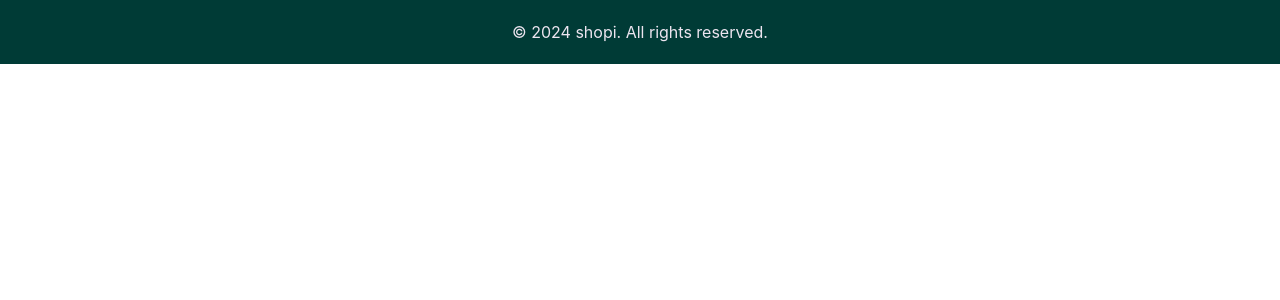
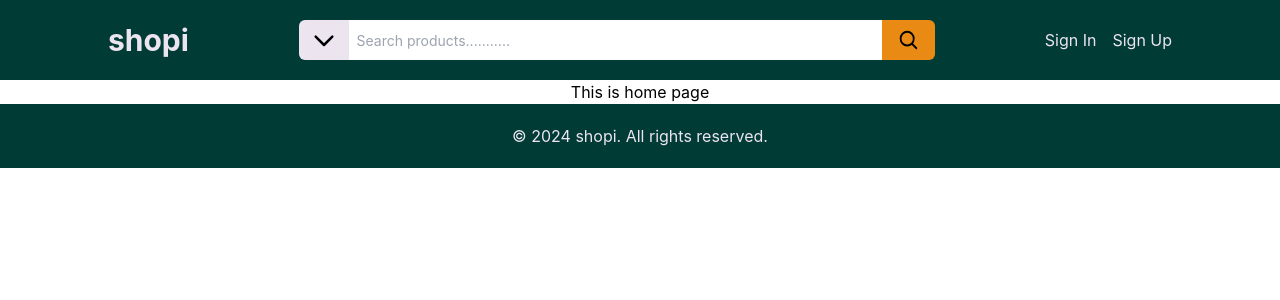
Before and after one commit to laxmankrishnamurti/E-Commerce-Site, a React (Vite) app in the folder Frontend/: page / in a window 1280 px wide. Shown: the top 300 px of the page. Built offline with nearby package versions, Linux system fonts and the light colour scheme.

Commit message:
working on routes

```diff
--- a/Frontend/src/App.tsx
+++ b/Frontend/src/App.tsx
@@ -1,17 +1,17 @@
-import {Signup, Signin, Header, Footer} from './components/index.components'
+// import {Signup, Signin, Header, Footer} from './components/index.components'
 
-function App() {
+// function App() {
 
-  return (
-    <>
-      <div className='font-sans'>
-        {/* <Signup/> */}
-        {/* <Signin/> */}
-        {/* <Header/> */}
-        <Footer/>
-      </div>
-    </>
-  )
-}
+//   return (
+//     <>
+//       <div className='font-sans'>
+//         {/* <Signup/> */}
+//         {/* <Signin/> */}
+//         {/* <Header/> */}
+//         {/* <Footer/> */}
+//       </div>
+//     </>
+//   )
+// }
 
-export default App
+// export default App
--- a/Frontend/src/components/header/Header.tsx
+++ b/Frontend/src/components/header/Header.tsx
@@ -23,7 +23,9 @@ function Header() {
   return (
     <div className='w-full min-h-20 bg-hbg flex items-center justify-evenly'>
         <div className="text-center">
-            <h1 className="text-3xl font-bold text-bg">shopi</h1>
+            <h1 className="text-3xl font-bold text-bg">
+                <Link to={`/`}>shopi</Link>
+            </h1>
         </div>
         <div className='w-2/4 h-10'>
             <form className='w-full h-full flex items-center justify-center'>
--- /dev/null
+++ b/Frontend/src/components/home/Home.tsx
@@ -0,0 +1,9 @@
+
+
+function Home() {
+  return (
+    <div className='text-center'>This is home page</div>
+  )
+}
+
+export default Home
--- a/Frontend/src/components/index.components.ts
+++ b/Frontend/src/components/index.components.ts
@@ -2,10 +2,12 @@ import Signup from "./singup/Signup";
 import Signin from "./singin/Signin";
 import Header from "./header/Header";
 import Footer from "./footer/Footer";
+import Home from "./home/Home";
 
 export {
     Signup,
     Signin,
     Header,
-    Footer
+    Footer,
+    Home
 }
--- a/Frontend/src/main.tsx
+++ b/Frontend/src/main.tsx
@@ -1,14 +1,27 @@
 import { StrictMode } from 'react'
 import { createRoot } from 'react-dom/client'
-import App from './App.tsx'
 import './index.css'
 
-import { BrowserRouter as Router } from 'react-router-dom'
+import {RouterProvider, Route, createBrowserRouter, createRoutesFromElements} from 'react-router-dom'
+
+import Root from './router/Root.tsx'
+import {Home, Signup, Signin} from './components/index.components.ts'
+
+const router = createBrowserRouter(
+  createRoutesFromElements(
+    <Route path='/' element={<Root/>}>
+      <Route path='/' element={<Home/>}/>
+      <Route path='/signup' element={<Signup/>}/>
+      <Route path='/signin' element={<Signin/>}/>
+    </Route>
+  )
+)
 
 createRoot(document.getElementById('root')!).render(
   <StrictMode>
-    <Router>
+    <RouterProvider router={router}/>
+    {/* <Router>
       <App />
-    </Router>
+    </Router> */}
   </StrictMode>,
 )
--- a/Frontend/src/router/Root.tsx
+++ b/Frontend/src/router/Root.tsx
@@ -1,9 +1,12 @@
+import {Header, Footer} from '../components/index.components'
 import { Outlet } from "react-router-dom"
 
 function Root() {
   return (
     <div>
+        <Header/>
         <Outlet/>
+        <Footer/>
     </div>
   )
 }
```
